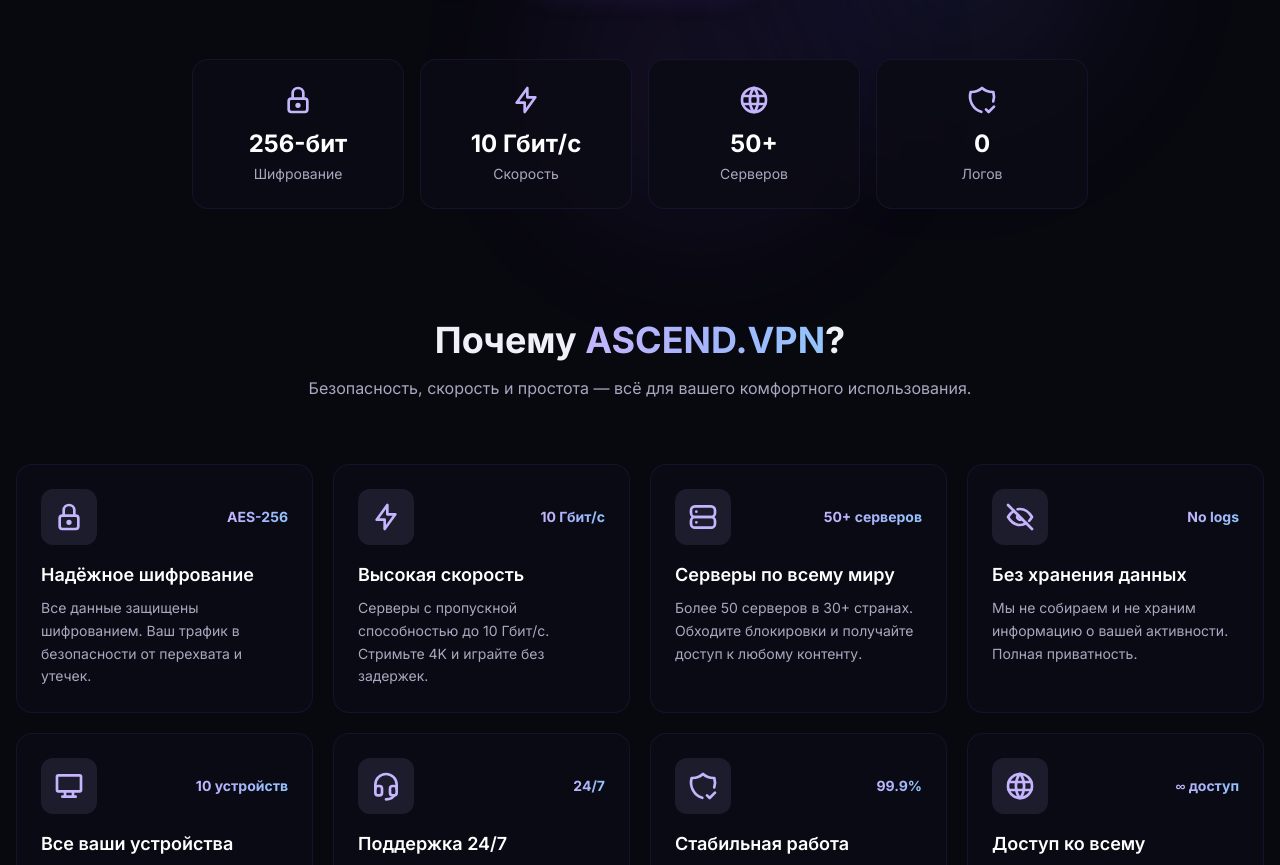
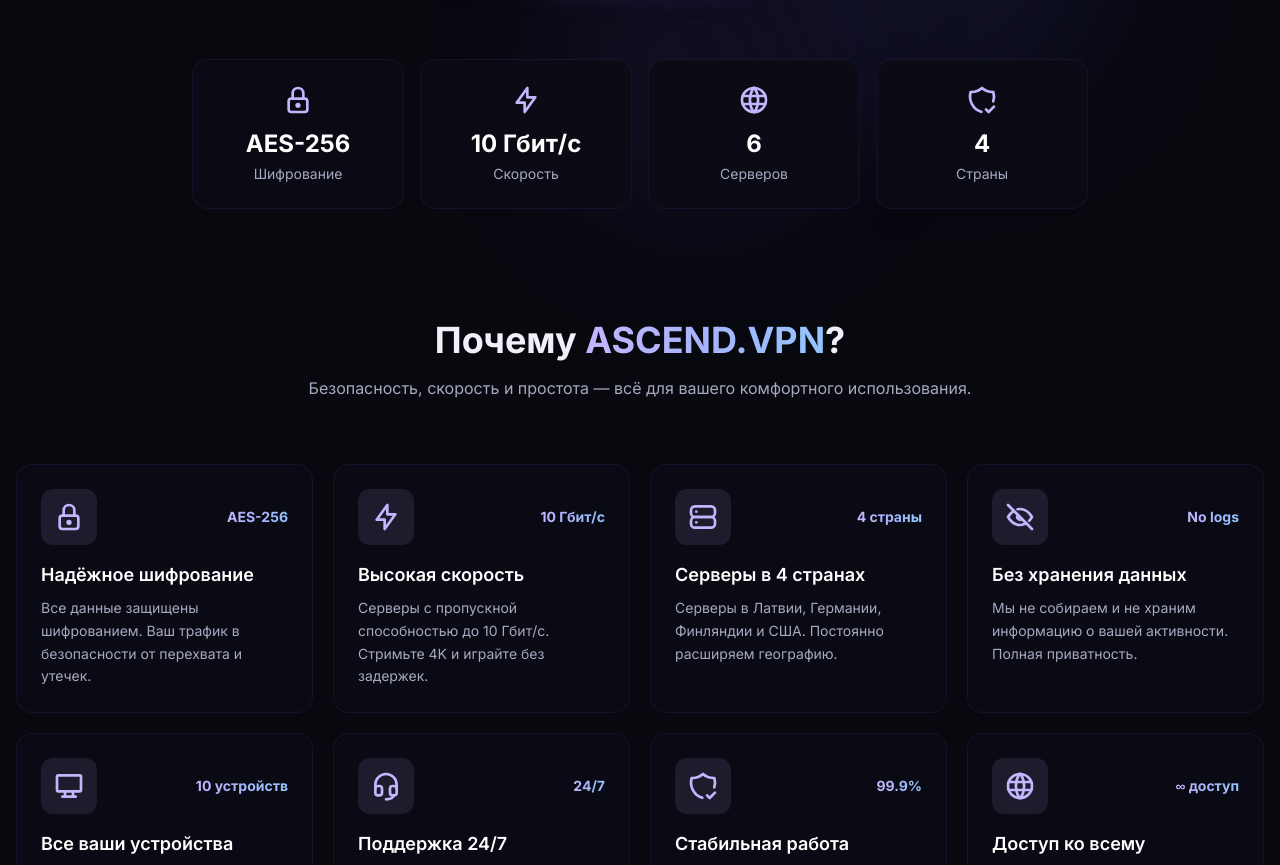
Before and after one commit to Ap3x0s/ascend.vpn, a Next.js app: page / in a window 1280 px wide. Shown: the part 560-1425 px from the top of the page. Built offline with nearby package versions, Linux system fonts and the light colour scheme; no server answers.

Commit message:
fix: update server count to match reality - 6 servers in 4 countries

```diff
--- a/components/landing/Features.tsx
+++ b/components/landing/Features.tsx
@@ -29,10 +29,10 @@ const features = [
   },
   {
     icon: IconServer,
-    title: "Серверы по всему миру",
+    title: "Серверы в 4 странах",
     description:
-      "Более 50 серверов в 30+ странах. Обходите блокировки и получайте доступ к любому контенту.",
-    stat: "50+ серверов",
+      "Серверы в Латвии, Германии, Финляндии и США. Постоянно расширяем географию.",
+    stat: "4 страны",
   },
   {
     icon: IconEyeOff,
--- a/components/landing/Hero.tsx
+++ b/components/landing/Hero.tsx
@@ -5,10 +5,10 @@ import { motion } from "framer-motion";
 import { IconShieldCheck, IconLock, IconBolt, IconWorld } from "@tabler/icons-react";
 
 const stats = [
-  { icon: IconLock, value: "256-бит", label: "Шифрование" },
+  { icon: IconLock, value: "AES-256", label: "Шифрование" },
   { icon: IconBolt, value: "10 Гбит/с", label: "Скорость" },
-  { icon: IconWorld, value: "50+", label: "Серверов" },
-  { icon: IconShieldCheck, value: "0", label: "Логов" },
+  { icon: IconWorld, value: "6", label: "Серверов" },
+  { icon: IconShieldCheck, value: "4", label: "Страны" },
 ];
 
 export function Hero() {
```
